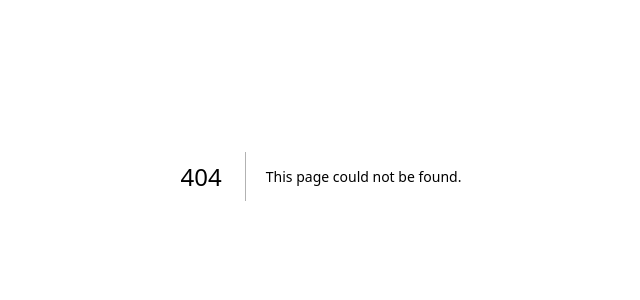
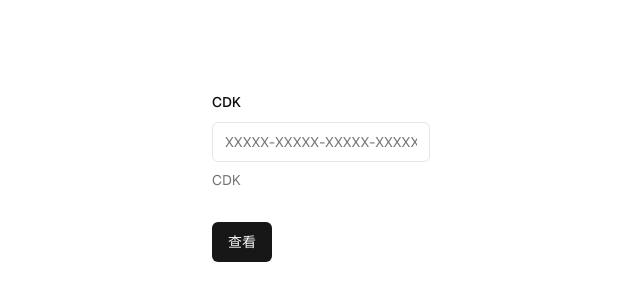
Before and after one commit to ZhiPeng-1997/code_generator, a Next.js app: page /cdk in a window 1280 px wide. Before the commit this address had no page. Shown: the part 224-524 px from the top of the page, without its empty margins (319-959 px from the left). Built offline with nearby package versions, Linux system fonts and the light colour scheme.

Commit message:
update json view

```diff
--- /dev/null
+++ b/app/api/cdk/[cdk_value]/route.ts
@@ -0,0 +1,21 @@
+import { Db } from 'mongodb';
+import { default as exec_mongo } from '@/app/api/mongo'
+import { NextApiRequest } from 'next/types';
+
+export const dynamic = 'force-dynamic' // defaults to auto
+
+
+export async function GET(request: NextApiRequest, { params }: { params: { cdk_value: string }}) {
+  // console.log(params.cdk_value)
+  const cdk_value = params.cdk_value;
+  let cdk_info: any = {};
+  const data = await exec_mongo(async (unlocker_db: Db) => {
+    const cdk_collection = unlocker_db?.collection("Cdk");
+    cdk_info = await cdk_collection?.findOne({
+      "value": cdk_value,
+    })
+    return cdk_info;
+  });
+  // console.log(data);
+  return Response.json(cdk_info);
+}
--- /dev/null
+++ b/app/cdk/[cdk_value]/page.tsx
@@ -0,0 +1,26 @@
+'use client'
+
+import ReactJsonView from '@microlink/react-json-view'
+import { useEffect, useState } from 'react';
+
+
+
+export default function CdkDetail({ params }: { params: { cdk_value: string } }) {
+
+    const [jsonData, setJsonData] = useState({});
+
+    useEffect(() => {
+        fetch(`/api/cdk/${params.cdk_value}`)
+            .then(res => res.json())
+            .then(setJsonData)
+    }, [])
+
+
+    return (
+        <div className="grid grid-rows-[20px_1fr_20px] items-center justify-items-center min-h-screen p-8 pb-20 gap-16 sm:p-20 font-[family-name:var(--font-geist-sans)]">
+            <main className="flex flex-col gap-8 row-start-2 items-center sm:items-start">
+                <ReactJsonView src={jsonData} />
+            </main>
+        </div>
+    );
+}
--- /dev/null
+++ b/app/cdk/page.tsx
@@ -0,0 +1,72 @@
+'use client'
+import { z } from "zod"
+import { zodResolver } from "@hookform/resolvers/zod"
+import { useForm } from "react-hook-form"
+import { Button } from "@/components/ui/button"
+import {
+  Form,
+  FormControl,
+  FormDescription,
+  FormField,
+  FormItem,
+  FormLabel,
+  FormMessage,
+} from "@/components/ui/form"
+import { Input } from "@/components/ui/input"
+import { useToast } from "@/hooks/use-toast"
+import { useRouter } from 'next/navigation';
+
+
+const formSchema = z.object({
+  cdk_value: z.string().min(23, {
+    message: "请输入正确的cdk"
+  }),
+})
+
+export default function Cdk() {
+  const { toast } = useToast()
+  const router = useRouter()
+
+  const form = useForm<z.infer<typeof formSchema>>({
+    resolver: zodResolver(formSchema),
+    defaultValues: {
+      cdk_value: ""
+    },
+  })
+
+  // 2. Define a submit handler.
+  function onSubmit(values: z.infer<typeof formSchema>) {
+    // Do something with the form values.
+    // ✅ This will be type-safe and validated.
+    const cdk_value = values.cdk_value
+    router.push(`/cdk/${cdk_value}`);
+  }
+
+  return (
+    <div className="grid grid-rows-[20px_1fr_20px] items-center justify-items-center min-h-screen p-8 pb-20 gap-16 sm:p-20 font-[family-name:var(--font-geist-sans)]">
+      <main className="flex flex-col gap-8 row-start-2 items-center sm:items-start">
+        <Form {...form}>
+          <form onSubmit={form.handleSubmit(onSubmit)} className="space-y-8">
+            <FormField
+              control={form.control}
+              name="cdk_value"
+              render={({ field }) => (
+                <FormItem>
+                  <FormLabel>CDK</FormLabel>
+                  <FormControl>
+                    <Input placeholder="XXXXX-XXXXX-XXXXX-XXXXX" {...field} />
+                  </FormControl>
+                  <FormDescription>
+                    CDK
+                  </FormDescription>
+                  <FormMessage />
+                </FormItem>
+              )}
+            />
+            <Button type="submit">查看</Button>
+          </form>
+        </Form>
+      </main>
+    </div>
+  );
+}
--- a/package.json
+++ b/package.json
@@ -10,6 +10,7 @@
   },
   "dependencies": {
     "@hookform/resolvers": "^3.9.1",
+    "@microlink/react-json-view": "^1.24.0",
     "@radix-ui/react-label": "^2.1.1",
     "@radix-ui/react-select": "^2.1.3",
     "@radix-ui/react-slot": "^1.1.1",
```
Also changed, not shown: 1 other file (tests, documents, lock files or other folders).
